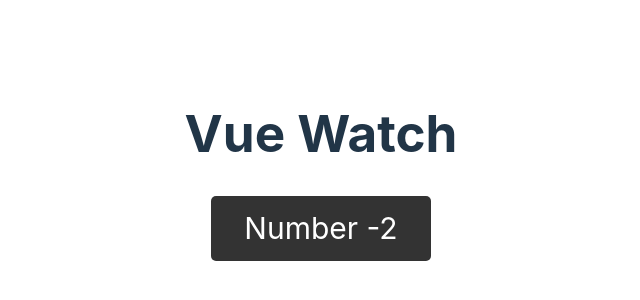
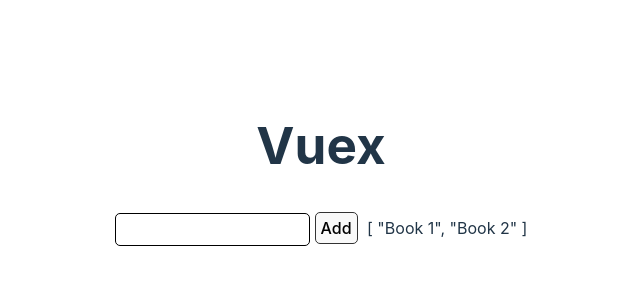
Before and after one commit to ashrafbd1496/Vue-Js-with-Polash, a Vue app: page / in a window 1280 px wide. Shown: the part 234-534 px from the top of the page, without its empty margins (319-959 px from the left). Built offline with nearby package versions, Linux system fonts and the light colour scheme.

Commit message:
first access bookList from store js

```diff
--- a/package.json
+++ b/package.json
@@ -9,7 +9,8 @@
     "preview": "vite preview"
   },
   "dependencies": {
-    "vue": "^3.4.21"
+    "vue": "^3.4.21",
+    "vuex": "^4.0.2"
   },
   "devDependencies": {
     "@vitejs/plugin-vue": "^5.0.4",
--- a/src/App.vue
+++ b/src/App.vue
@@ -1,9 +1,9 @@
 <script setup>
-import Watch from "./components/Watch.vue";
+import Vuex from "./components/Vuex.vue";
 </script>
 <template>
   <div>
-    <Watch />
+    <Vuex />
   </div>
 </template>
 
--- /dev/null
+++ b/src/components/Vuex.vue
@@ -0,0 +1,29 @@
+<template>
+    <div>
+      <h1>Vuex</h1>
+      <input type="text"><button class="add-btn">Add</button>
+      {{myBookList}}
+    </div>
+</template>
+<script>
+export default {
+    computed: {
+        myBookList(){
+            return this.$store.state.bookList
+        }
+    }
+}
+</script>
+<style>
+input{
+    padding: 8px;
+    border: 1px solid;
+    border-radius: 5px;
+}
+    .add-btn{
+        border: 1px solid #333;
+        padding: 5px;
+        margin: 5px;
+        border-radius: 5px;
+    }
+</style>
--- a/src/components/Watch.vue
+++ b/src/components/Watch.vue
@@ -1,20 +1,25 @@
 <script setup>
-import { ref, watch } from "vue";
-const number = ref(0);
+import { reactive, watch } from "vue";
+const form = reactive({
+  number: 0,
+});
 setInterval(() => {
-  number.value++;
-  console.log(number);
+  form.number++;
+  console.log(form);
 }, 3000);
 
-watch(number, (newValue,oldValue) => {
-  console.log("Old Value-", oldValue,'New Value-',newValue);
-});
+watch(
+  () => form.number,
+  (newValue, oldValue) => {
+    console.log("Old Value-", oldValue, "New Value-", newValue);
+  }
+);
 </script>
 
 <template>
   <div>
     <h1>Vue Watch</h1>
-    <div class="result">Number -{{ number }}</div>
+    <div class="result">Number -{{ form.number }}</div>
   </div>
 </template>
 
--- a/src/main.js
+++ b/src/main.js
@@ -1,5 +1,9 @@
-import { createApp } from 'vue'
-import './style.css'
-import App from './App.vue'
+// main.js
+import { createApp } from "vue";
+import "./style.css";
+import App from "./App.vue";
+import store from "./store"; // Import your Vuex store
 
-createApp(App).mount('#app')
+createApp(App)
+  .use(store) // Use the store
+  .mount("#app");
--- /dev/null
+++ b/src/store.js
@@ -0,0 +1,18 @@
+import { createStore } from "vuex";
+
+const store = createStore({
+  state: {
+   bookList: ['Book 1', 'Book 2']
+  },
+  mutations: {
+    // Your mutation functions
+  },
+  actions: {
+    // Your action functions
+  },
+  getters: {
+    // Your getter functions
+  },
+});
+
+export default store;
```
Also changed, not shown: 1 other file (tests, documents, lock files or other folders).
